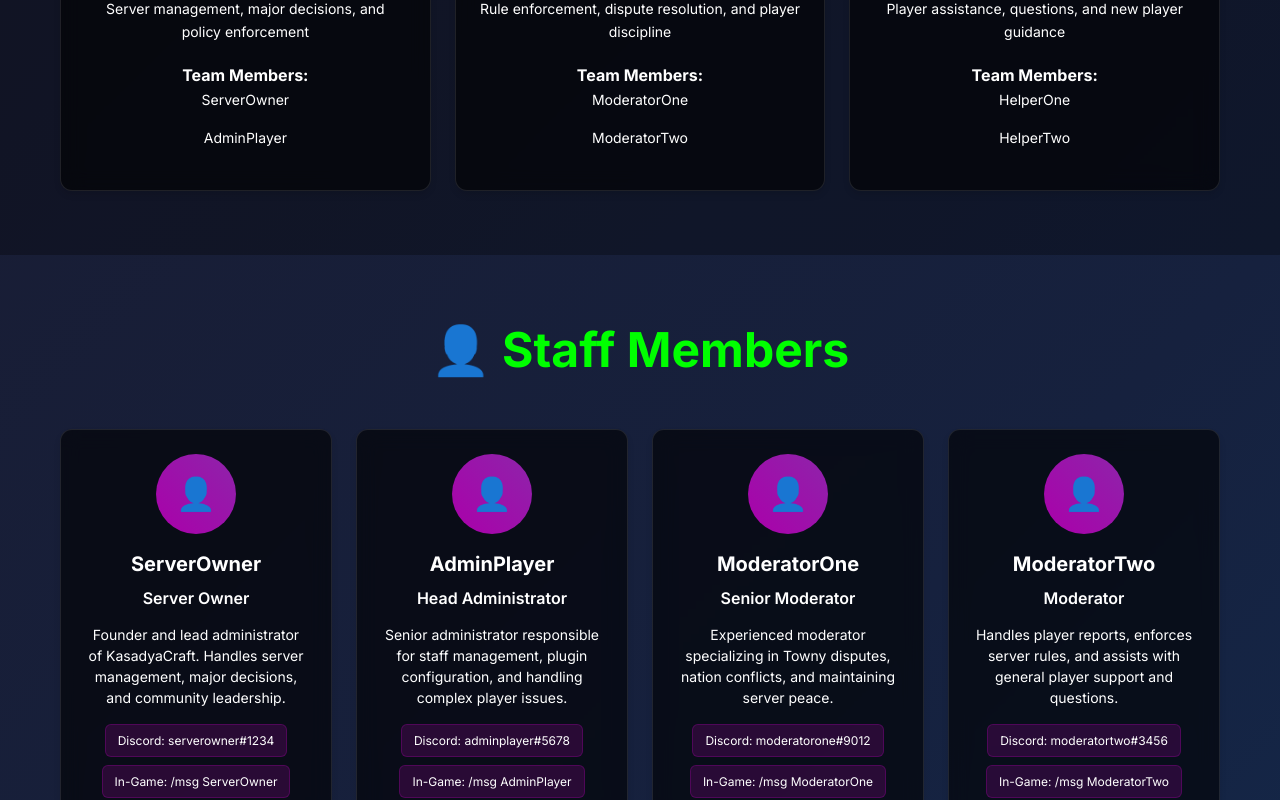
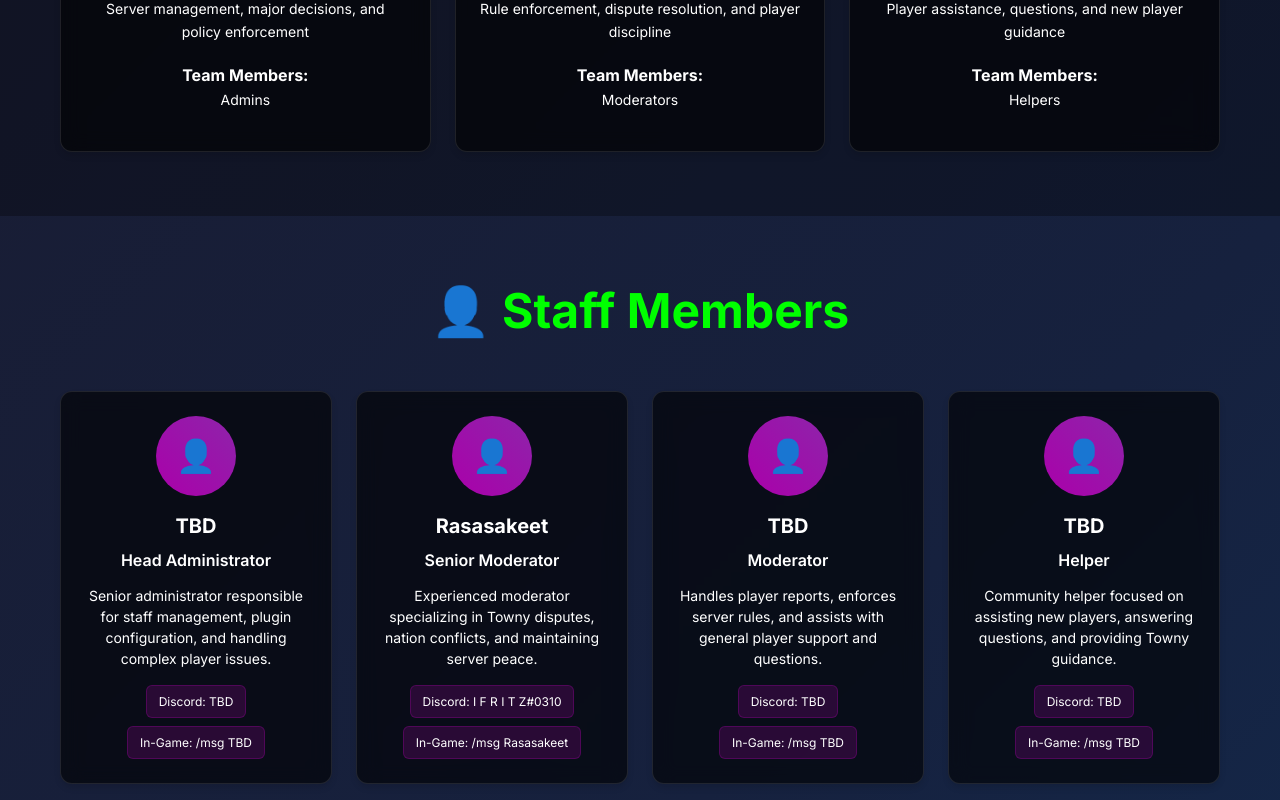
Before and after one commit to Blaineeey/KasadyaCraft, a Next.js app: page /staff in a window 1280 px wide. Shown: the part 920-1720 px from the top of the page. Built offline with nearby package versions, Linux system fonts and the light colour scheme.

Commit message:
Refactor StaffPage: Update staff member names and roles for clarity and consistency

```diff
--- a/src/app/staff/page.tsx
+++ b/src/app/staff/page.tsx
@@ -3,57 +3,48 @@ import Link from "next/link"
 export default function StaffPage() {
   const staffMembers = [
     {
-      name: "ServerOwner",
-      role: "Server Owner",
-      description: "Founder and lead administrator of KasadyaCraft. Handles server management, major decisions, and community leadership.",
+      name: "TBD",
+      role: "Head Administrator",
+      description: "Senior administrator responsible for staff management, plugin configuration, and handling complex player issues.",
       contact: [
-        { type: "Discord", value: "serverowner#1234" },
-        { type: "In-Game", value: "/msg ServerOwner" }
+        { type: "Discord", value: "TBD" },
+        { type: "In-Game", value: "/msg TBD" }
       ]
     },
     {
-      name: "AdminPlayer",
-      role: "Head Administrator",
-      description: "Senior administrator responsible for staff management, plugin configuration, and handling complex player issues.",
+      name: "Rasasakeet",
+      role: "Senior Moderator",
+      description: "Experienced moderator specializing in Towny disputes, nation conflicts, and maintaining server peace.",
       contact: [
-        { type: "Discord", value: "adminplayer#5678" },
-        { type: "In-Game", value: "/msg AdminPlayer" }
+        { type: "Discord", value: "I F R I T Z#0310" },
+        { type: "In-Game", value: "/msg Rasasakeet" }
       ]
     },
     {
-      name: "ModeratorOne",
-      role: "Senior Moderator",
-      description: "Experienced moderator specializing in Towny disputes, nation conflicts, and maintaining server peace.",
+      name: "TBD",
+      role: "Moderator",
+      description: "Handles player reports, enforces server rules, and assists with general player support and questions.",
       contact: [
-        { type: "Discord", value: "moderatorone#9012" },
-        { type: "In-Game", value: "/msg ModeratorOne" }
+        { type: "Discord", value: "TBD" },
+        { type: "In-Game", value: "/msg TBD" }
       ]
     },
     {
-      name: "ModeratorTwo",
-      role: "Moderator",
-      description: "Handles player reports, enforces server rules, and assists with general player support and questions.",
+      name: "TBD",
+      role: "Helper",
+      description: "Community helper focused on assisting new players, answering questions, and providing Towny guidance.",
       contact: [
-        { type: "Discord", value: "moderatortwo#3456" },
-        { type: "In-Game", value: "/msg ModeratorTwo" }
+        { type: "Discord", value: "TBD" },
+        { type: "In-Game", value: "/msg TBD" }
       ]
     },
     {
-      name: "HelperOne",
-      role: "Helper",
-      description: "Community helper focused on assisting new players, answering questions, and providing Towny guidance.",
-      contact: [
-        { type: "Discord", value: "helperone#7890" },
-        { type: "In-Game", value: "/msg HelperOne" }
-      ]
-    },
-    {
-      name: "HelperTwo",
+      name: "TBD",
       role: "Helper",
       description: "Friendly helper who specializes in building advice, server features, and community event organization.",
       contact: [
-        { type: "Discord", value: "helpertwo#2345" },
-        { type: "In-Game", value: "/msg HelperTwo" }
+        { type: "Discord", value: "TBD" },
+        { type: "In-Game", value: "/msg TBD" }
       ]
     }
   ]
@@ -62,17 +53,17 @@ export default function StaffPage() {
     {
       name: "🛡️ Administration",
       description: "Server management, major decisions, and policy enforcement",
-      members: ["ServerOwner", "AdminPlayer"]
+      members: ["Admins"]
     },
     {
       name: "⚖️ Moderation",
       description: "Rule enforcement, dispute resolution, and player discipline",
-      members: ["ModeratorOne", "ModeratorTwo"]
+      members: ["Moderators"]
     },
     {
       name: "🤝 Community Support",
       description: "Player assistance, questions, and new player guidance",
-      members: ["HelperOne", "HelperTwo"]
+      members: ["Helpers"]
     }
   ]
 
```
